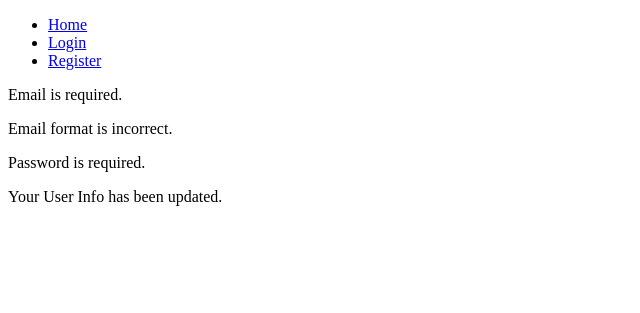
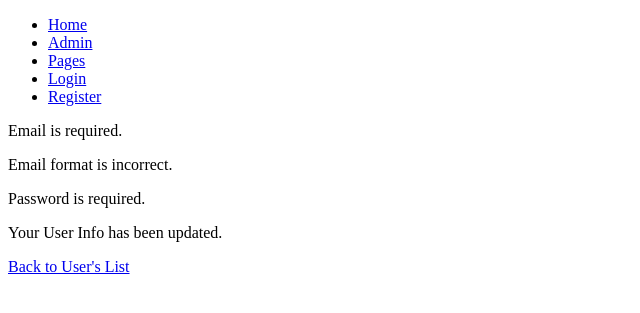
Before and after one commit to ALitch0/PHP-Assignment-2, a PHP site: page /updateUser.php in a window 1280 px wide. Shown: the part 26-339 px from the top of the page, without its empty margins (0-640 px from the left). Run offline with PHP 8.4, Linux system fonts and the light colour scheme; data that the repository does not hold is empty.

Commit message:
added nav elements to the site

```diff
--- a/idx.php
+++ b/idx.php
@@ -1,5 +1,6 @@
 <?php
 require('shared/header.php');
+if($_GET){
 //get page id from url link
 $pageId = $_GET['pageId'];
 
@@ -18,5 +19,6 @@ $page = $cmd->fetch();
 echo'<h1>'.$page['pageTitle'].'</h1>
     <p>'.$page['pageContent'].'</p>
 ';
+}
 require('shared/footer.php');
 ?>
--- a/pages.php
+++ b/pages.php
@@ -17,6 +17,8 @@ $pages = $cmd->fetchAll();
 
 //create a list using the varible in a loop
 echo'<h1>Pages</h1>
+    <!--to add new page-->
+    <a href="addPage.php">Add a new page</a>
     <table>
     <tr>
     <th>Title</th>
--- a/shared/header.php
+++ b/shared/header.php
@@ -16,7 +16,9 @@
         <!--nav links-->
         <nav>
             <ul>
-                <li><a href="#">Home</a></li>
+                <li><a href="idx.php">Home</a></li>
+                <li><a href="admin.php">Admin</a></li>
+                <li><a href="pages.php">Pages</a></li>
                 <li><a href="login.php">Login</a></li>
                 <li><a href="register.php">Register</a></li>
             </ul>
--- a/updatePage.php
+++ b/updatePage.php
@@ -39,7 +39,8 @@ if($ok = true){
         $db = null;
 
         //show confirmation
-        echo'<p>Your Page Info has been updated.</p>';
+        echo'<p>Your Page Info has been updated.</p>
+        <a href="pages.php">Go back to pages.</a>';
 
 }
 ?>
--- a/updateUser.php
+++ b/updateUser.php
@@ -62,7 +62,8 @@ if($ok = true){
         $db = null;
 
         //show confirmation
-        echo'<p>Your User Info has been updated.</p>';
+        echo"<p>Your User Info has been updated.</p>
+        <a href='admin.php'>Back to User's List";
 
 }
 ?>
```
